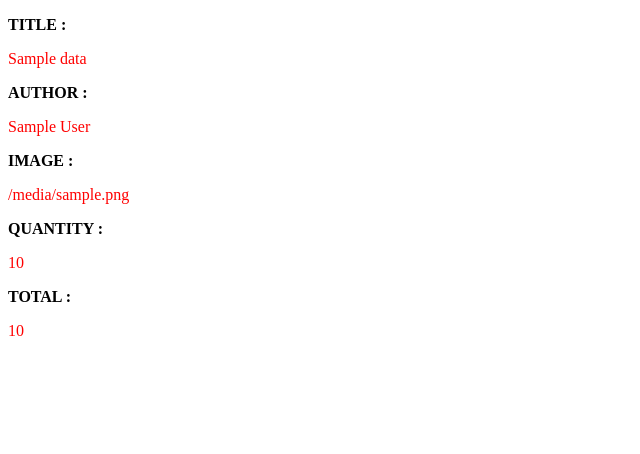
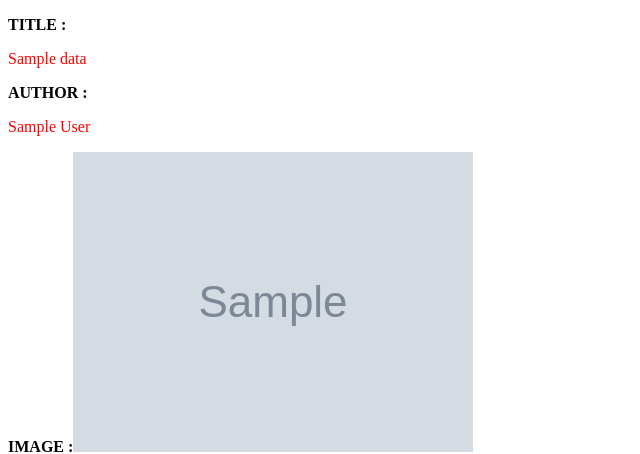
Before and after one commit to kuunal/BookStore, a Django app: template bookstore/templates/login/email_for_order_placed.html in a window 1280 px wide. Shown: the top 454 px of the page, without its empty margins (0-640 px from the left). Run offline with Django 3.2, Linux system fonts and the light colour scheme; the template is opened without the code that fills it: most values are stand-ins (such as "Sample title", 1, 10 or a date in 2020); grey boxes marked "Sample" are stand-in pictures; parts of the project's set-up code (start-up, migrations or seed data) failed here and were passed over.

Commit message:
[Kunal] REFACTOR: Changed some styles for mail

```diff
--- a/bookstore/templates/login/email_for_order_placed.html
+++ b/bookstore/templates/login/email_for_order_placed.html
@@ -4,9 +4,9 @@
 {% for data in order_data_object  %}
     <p><strong>TITLE :</strong> <div style="color:red">{{data.title}}</div><p>
     <p><strong>AUTHOR :</strong> <div style="color:red">{{data.author}}</div><p>
-    <p><strong>IMAGE :</strong><div style="color:red"> {{data.image}}</div><p>
+    <p><strong>IMAGE :</strong><img src= {{data.image}}><p>
     <p><strong>QUANTITY :</strong> <div style="color:red">{{data.quantity}}</div><p>
-    <p><strong>TOTAL :</strong> <div style="color:red">{{data.total}}</div><p>
+    <p><strong>TOTAL :</strong> <div style="color:red">{{total}}</div><p>
 {% endfor %}
 </body>
 </html>
```
